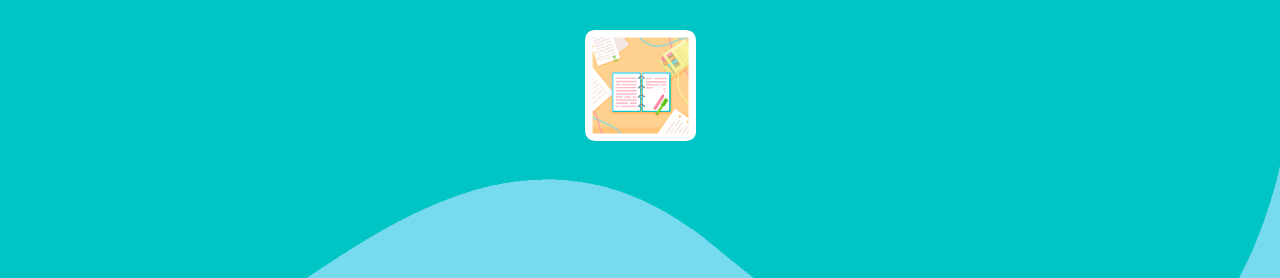
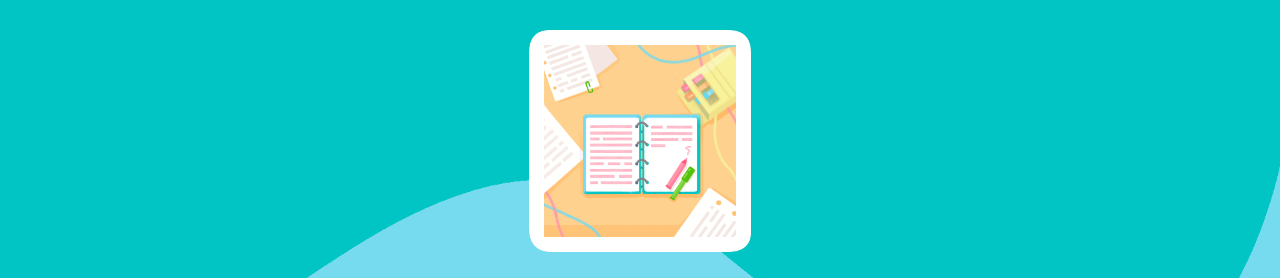
Before and after one commit to magicbook30/presentation, a plain HTML site: page index.html in a window 1280 px wide. Shown: the top 278 px of the page. Drawn offline with nearby package versions, Linux system fonts and the light colour scheme.

Commit message:
Update main file (fix design mistakes).

```diff
--- a/index.html
+++ b/index.html
@@ -48,7 +48,7 @@
             <div class="container">
                <div class="row">
                   <div class="col-sm-12">
-                     <div class="logo"><a href="index.html"><img src="images/logo.png" style="width:10%;shadow: 0px 0 10px 10px #089494;"></a></div>
+                     <div class="logo"><a href="index.html"><img src="images/logo.png" style="width:20%;shadow: 0px 0 10px 10px #089494;"></a></div>
                      <!--
                      <div class="logo"><a href="index.html"><h1 class="banner_taital">Лого</h1></a></div>
                       -->
```
